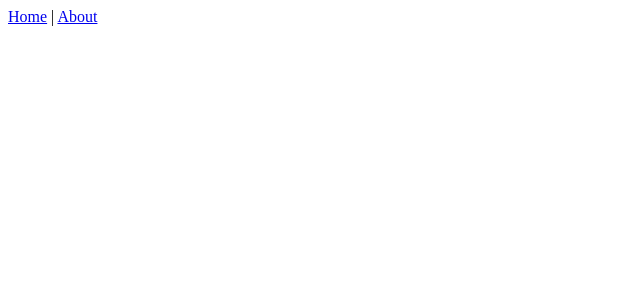
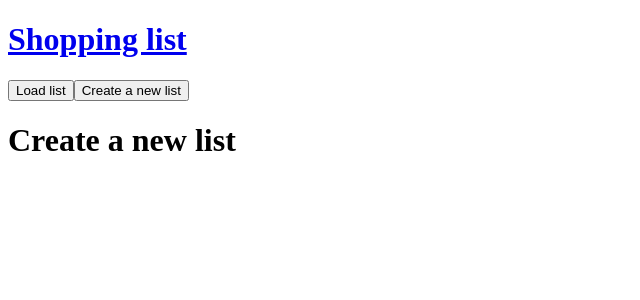
Before and after one commit to DavidBarringer/vueTalkDemoCode, a Vue app: page /create in a window 1280 px wide. Shown: the top 300 px of the page, without its empty margins (0-640 px from the left). Built offline with nearby package versions, Linux system fonts and the light colour scheme.

Commit message:
First step, adding some html and routing

```diff
--- a/package.json
+++ b/package.json
@@ -8,8 +8,12 @@
     "lint": "vue-cli-service lint"
   },
   "dependencies": {
+    "axios": "^0.19.0",
     "core-js": "^3.1.2",
+    "express": "^4.17.1",
+    "jsonfile": "^5.0.0",
     "vue": "^2.6.10",
+    "vue-axios": "^2.1.5",
     "vue-router": "^3.0.6"
   },
   "devDependencies": {
--- a/src/App.vue
+++ b/src/App.vue
@@ -1,9 +1,8 @@
 <template>
   <div id="app">
-    <div id="nav">
-      <router-link to="/">Home</router-link> |
-      <router-link to="/about">About</router-link>
-    </div>
-    <router-view/>
+    <router-link to="/"><h1>Shopping list</h1></router-link>
+    <router-link to="/load"><button>Load list</button></router-link>
+    <router-link to="/create"><button>Create a new list</button></router-link>
+    <router-view></router-view>
   </div>
 </template>
--- a/src/router/index.js
+++ b/src/router/index.js
@@ -11,12 +11,22 @@ const routes = [
     component: Home
   },
   {
-    path: '/about',
-    name: 'about',
+    path: '/list_:listName',
+    name: 'list',
+    component: () => import('../views/List.vue')
+  },
+  {
+    path: '/load',
+    name: 'load',
+    component: () => import('../views/Load.vue')
+  },
+  {
+    path: '/create',
+    name: 'create',
     // route level code-splitting
     // this generates a separate chunk (about.[hash].js) for this route
     // which is lazy-loaded when the route is visited.
-    component: () => import(/* webpackChunkName: "about" */ '../views/About.vue')
+    component: () => import(/* webpackChunkName: "about" */ '../views/Create.vue')
   }
 ]
 
--- a/src/views/About.vue
+++ /dev/null
@@ -1,5 +0,0 @@
-<template>
-  <div class="about">
-    <h1>This is an about page</h1>
-  </div>
-</template>
--- /dev/null
+++ b/src/views/Create.vue
@@ -0,0 +1,5 @@
+<template>
+  <div class="create">
+    <h1>Create a new list</h1>
+  </div>
+</template>
--- a/src/views/Home.vue
+++ b/src/views/Home.vue
@@ -1,6 +1,5 @@
 <template>
   <div class="home">
-    <img alt="Vue logo" src="../assets/logo.png">
     <h1>Welcome to Your Vue.js App</h1>
   </div>
 </template>
--- /dev/null
+++ b/src/views/List.vue
@@ -0,0 +1,3 @@
+<template>
+  <div>List items</div>
+</template>
--- /dev/null
+++ b/src/views/Load.vue
@@ -0,0 +1,5 @@
+<template>
+  <div class="load">
+    <h1>Load a list</h1>
+  </div>
+</template>
```
